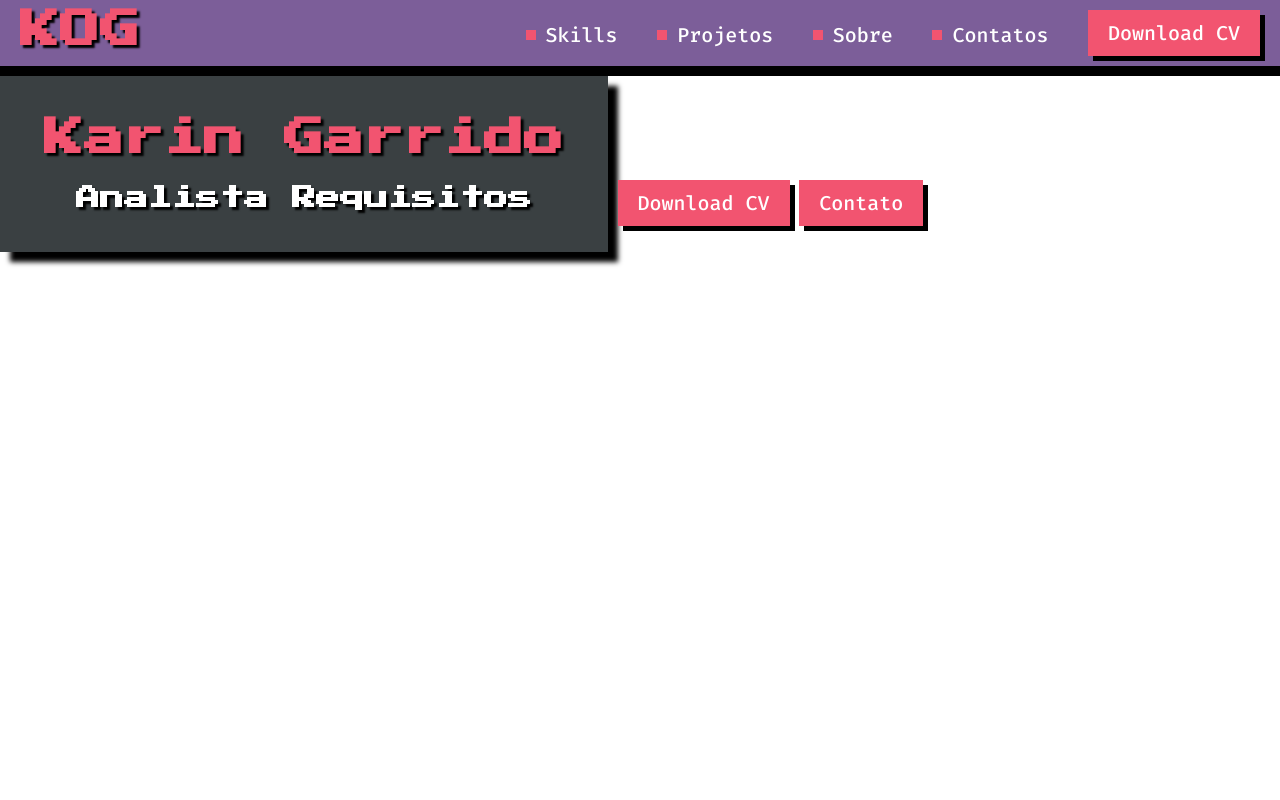
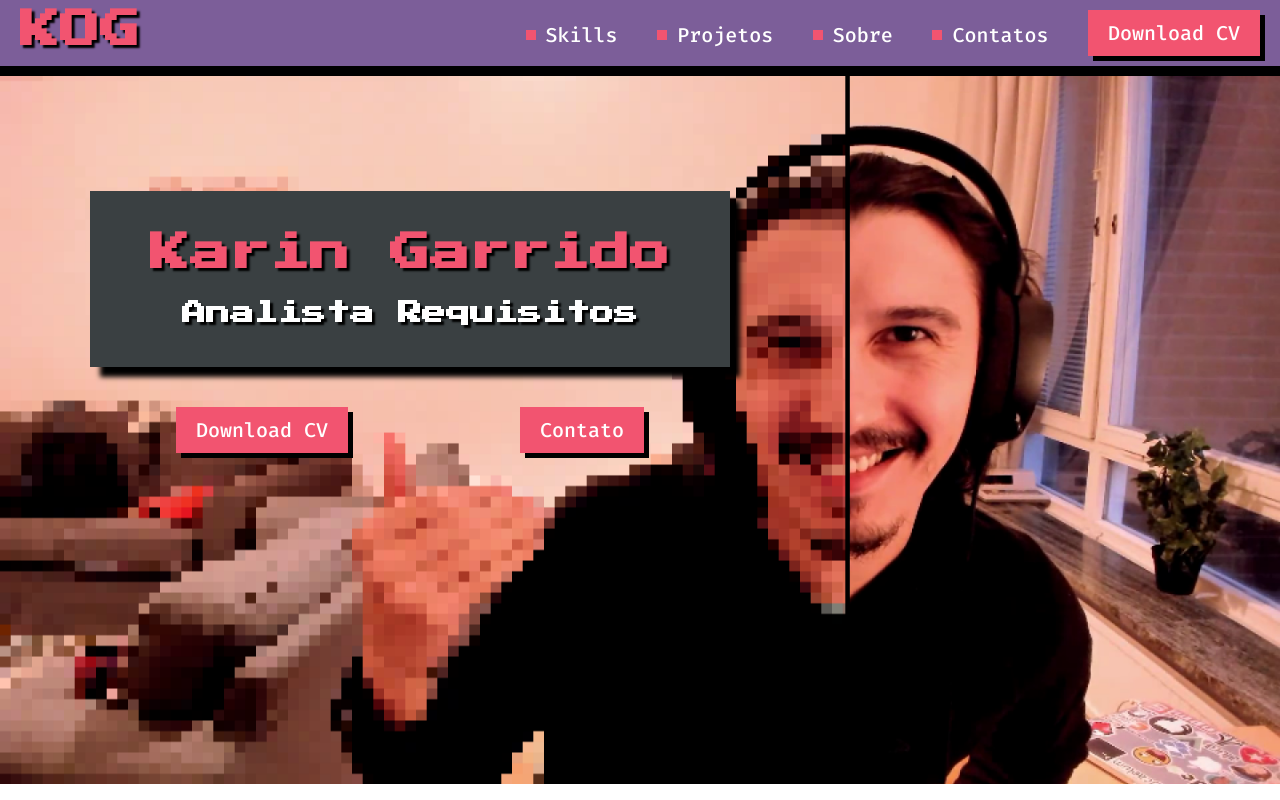
Before and after one commit to karingarrido/html-css, a plain HTML site: page index.html in a window 1280 px wide. Shown: the top 800 px of the page. Drawn offline with Linux system fonts and the light colour scheme.

Commit message:
create banner

```diff
--- /dev/null
+++ b/css/components/banner.css
@@ -0,0 +1,25 @@
+.banner {
+    box-sizing: content-box;
+    background-image: url(../../assets/img/photo.png);
+    background-repeat: no-repeat;
+    background-size: 100%;
+    height: 800px;
+    border-bottom: 10px solid #000;
+    padding-top: 115px;
+    padding-left: 90px;
+}
+
+.banner .wrapper {
+    display: flex;
+    flex-direction: column;
+    width: 640px;
+}
+
+.banner .box{
+    margin-bottom: 40px;
+}
+
+.banner .navigation {
+    display: flex;
+    justify-content:space-around;
+}
--- a/index.html
+++ b/index.html
@@ -9,6 +9,7 @@
         <link rel="stylesheet" href="css/reset.css">
         <link rel="stylesheet" href="css/components/action.css">
         <link rel="stylesheet" href="css/components/header.css">
+        <link rel="stylesheet" href="css/components/banner.css">
         <link rel="stylesheet" href="css/components/button.css">
         <link rel="stylesheet" href="css/components/title.css">
         <link rel="stylesheet" href="css/components/subtitle.css">
@@ -28,14 +29,17 @@
                 <a class="button" href="" lang="en">Download CV</a>
             </nav>
         </header>
-
+        <section class="banner">
+            <div class="wrapper">
                 <div class="box">
                     <h1 class="title"> Karin Garrido </h1>
                     <h2 class="subtitle"> Analista Requisitos </h2>
                 </div>
-
+                <div class="navigation">
                     <a class="button" href="" lang="en">Download CV</a>
                     <a class="button" href=""> Contato </a>
-
+                </div>
+            </div>
+        </section>
     </body>
 </html>
```
Also changed, not shown: assets/img/photo.png (added). Lines whose indentation alone changed are shown as unchanged.
